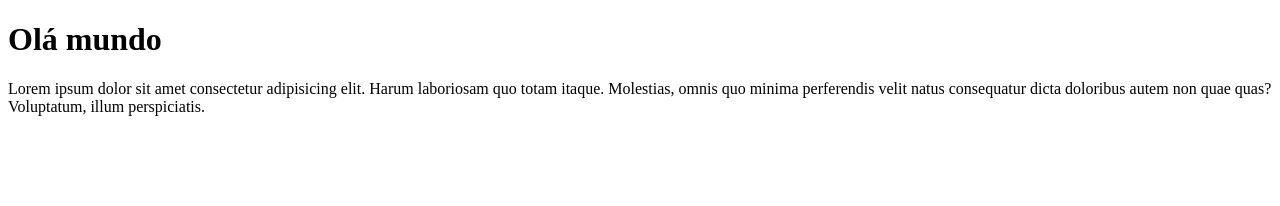
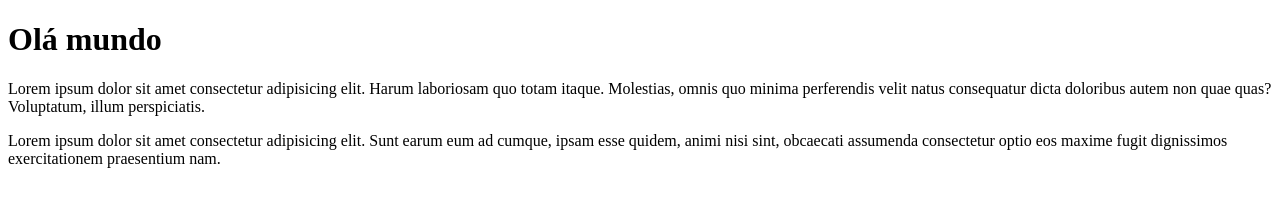
Before and after one commit to monizyvano/Ola-Mundo, a plain HTML site: page site-exemplo/index.html in a window 1280 px wide. Drawn offline with Linux system fonts and the light colour scheme.

Commit message:
adicionei um Paragrafo

```diff
--- a/site-exemplo/index.html
+++ b/site-exemplo/index.html
@@ -9,5 +9,7 @@
     <h1>Olá mundo</h1>
     <p> Lorem ipsum dolor sit amet consectetur adipisicing elit. Harum laboriosam quo totam itaque. Molestias, omnis quo minima perferendis velit natus consequatur dicta doloribus autem non quae quas? Voluptatum, illum perspiciatis.</p>
 
+    <p>Lorem ipsum dolor sit amet consectetur adipisicing elit. Sunt earum eum ad cumque, ipsam esse quidem, animi nisi sint, obcaecati assumenda consectetur optio eos maxime fugit dignissimos exercitationem praesentium nam.</p>
+
 </body>
 </html>
```
